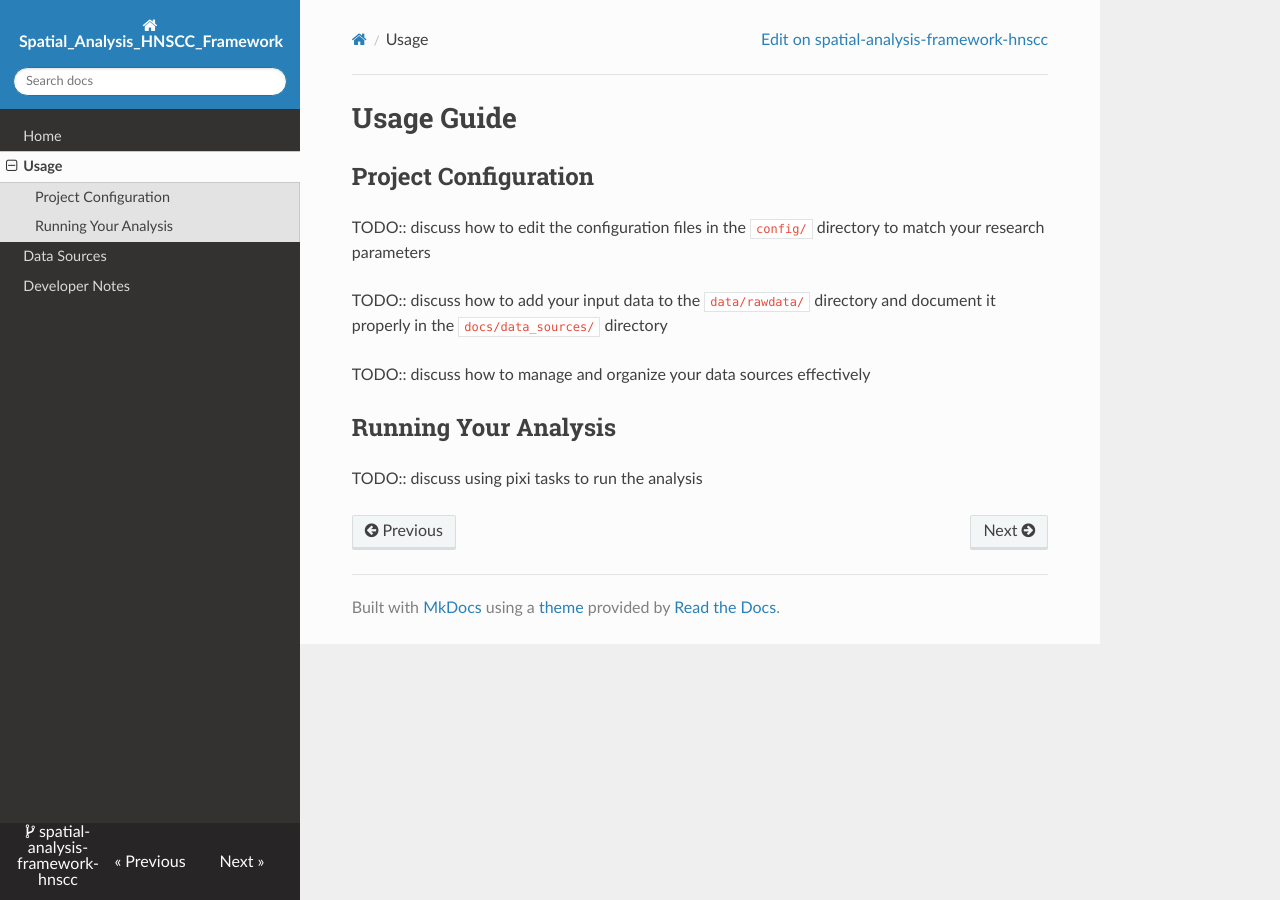
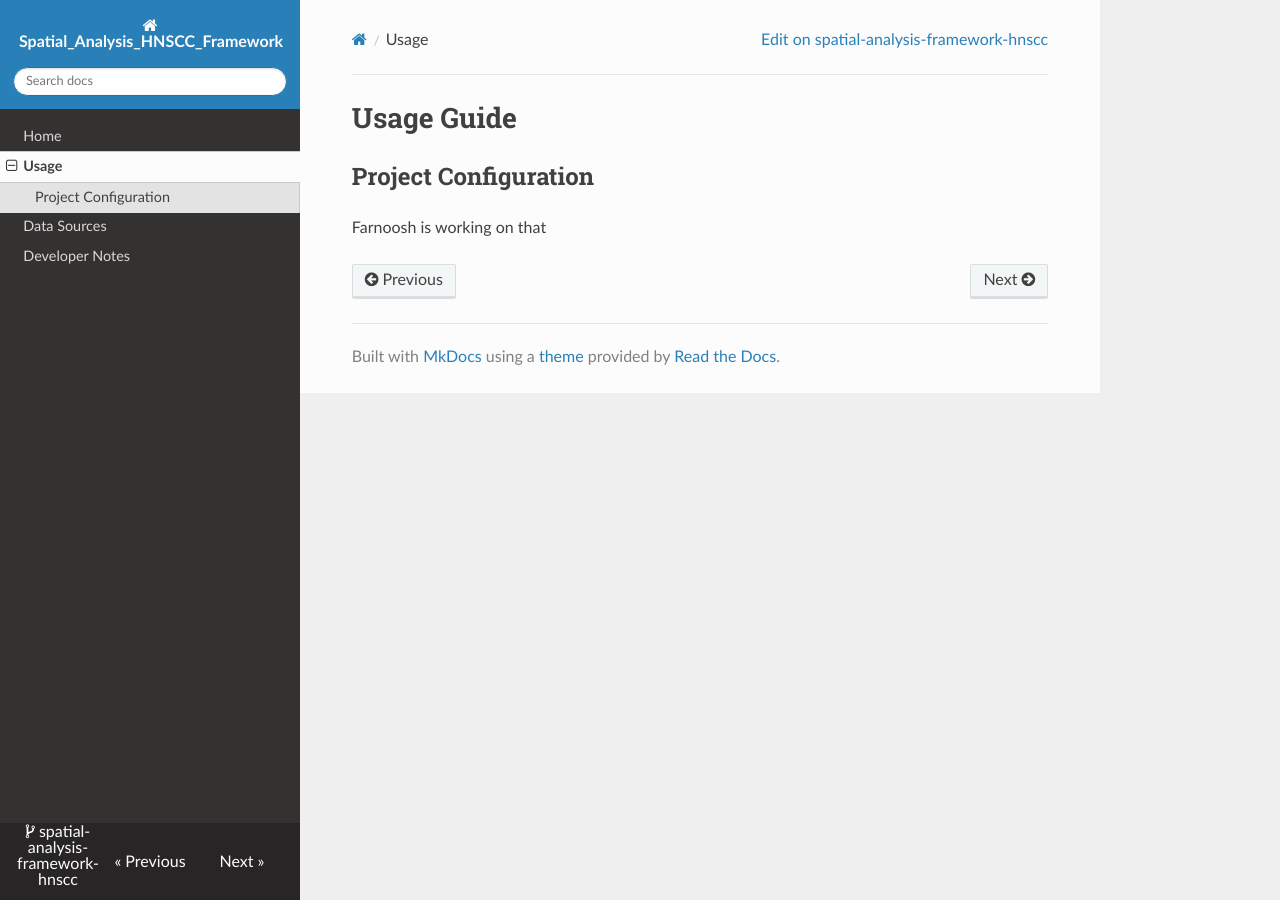
Before and after one commit to bhklab/spatial-analysis-framework-hnscc, an MkDocs documentation site: the page built from docs/usage.md, in a window 1280 px wide. Built offline with MkDocs 1.6.1, drawn with Linux system fonts in a browser that asks for light colours; nearby versions of some CDN libraries.

Commit message:
update the files

```diff
--- a/docs/usage.md
+++ b/docs/usage.md
@@ -2,12 +2,4 @@
 
 ## Project Configuration
 
-TODO:: discuss how to edit the configuration files in the `config/` directory to match your research parameters
-
-TODO:: discuss how to add your input data to the `data/rawdata/` directory and document it properly in the `docs/data_sources/` directory
-
-TODO:: discuss how to manage and organize your data sources effectively
-
-## Running Your Analysis
-
-TODO:: discuss using pixi tasks to run the analysis
+Farnoosh is working on that
```
Also changed, not shown: data/results/README.md (+1 -48 lines).
